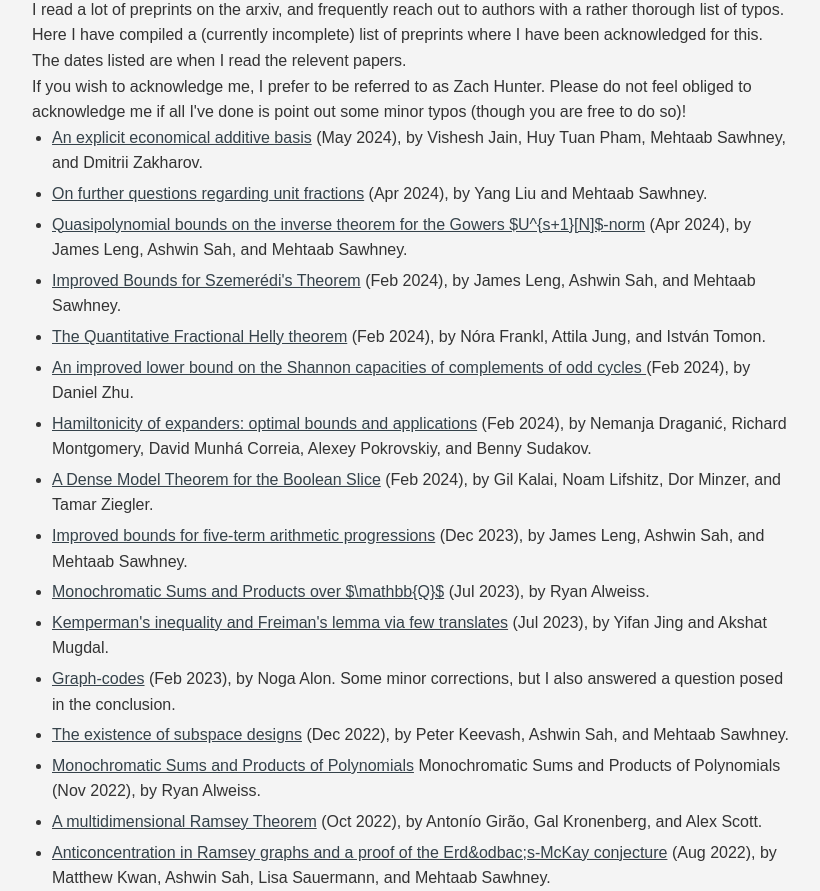
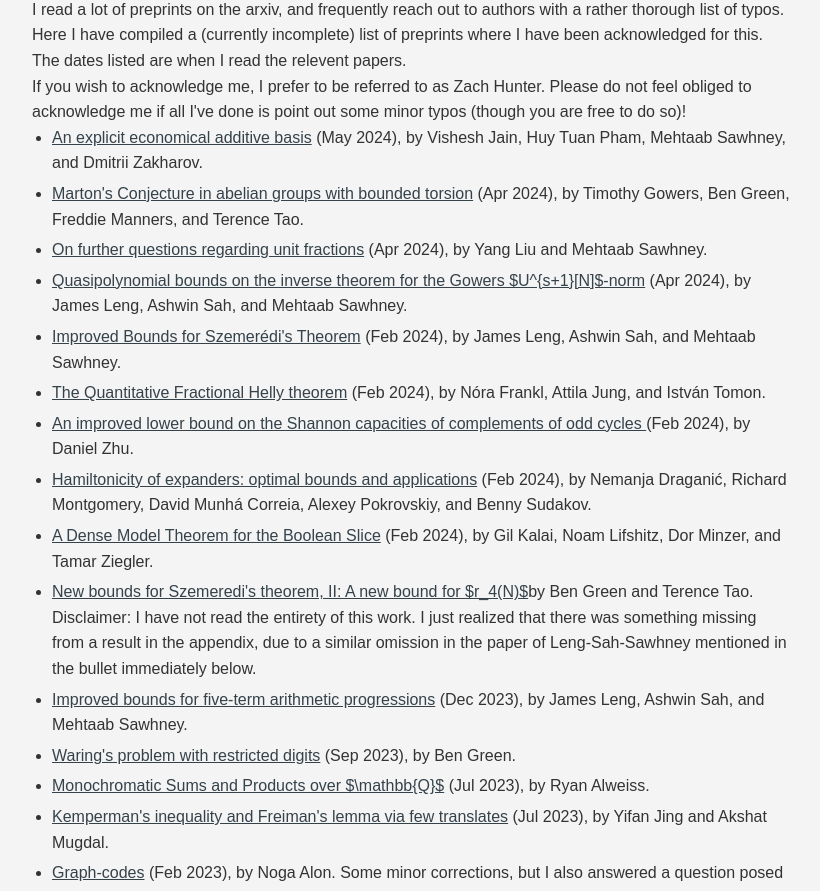
Before and after one commit to zachtalkmath/zach-hunter.github.io, a plain HTML site: page ack.html in a window 1280 px wide. Shown: the part 100-991 px from the top of the page, without its empty margins (228-1048 px from the left). Drawn offline with Linux system fonts and the light colour scheme.

Commit message:
Update ack.html

```diff
--- a/ack.html
+++ b/ack.html
@@ -22,6 +22,8 @@ Here I have compiled a (currently incomplete) list of preprints where I have bee
 
 <li><a href="https://arxiv.org/abs/2405.08650">An explicit economical additive basis</a> (May 2024), by Vishesh Jain, Huy Tuan Pham, Mehtaab Sawhney, and Dmitrii Zakharov.</li>
 
+<li><a href="https://arxiv.org/abs/2404.02244">Marton's Conjecture in abelian groups with bounded torsion</a> (Apr 2024), by Timothy Gowers, Ben Green, Freddie Manners, and Terence Tao.</li>
+
 <li><a href="https://arxiv.org/abs/2404.07113">On further questions regarding unit fractions</a> (Apr 2024), by Yang Liu and Mehtaab Sawhney.</li>
 
 <li><a href="https://arxiv.org/abs/2402.17994">Quasipolynomial bounds on the inverse theorem for the Gowers $U^{s+1}[N]$-norm</a> (Apr 2024), by James Leng, Ashwin Sah, and Mehtaab Sawhney.</li>
@@ -37,7 +39,11 @@ Here I have compiled a (currently incomplete) list of preprints where I have bee
 
 <li><a href="https://arxiv.org/abs/2402.05217">A Dense Model Theorem for the Boolean Slice</a> (Feb 2024), by Gil Kalai, Noam Lifshitz, Dor Minzer, and Tamar Ziegler.</li>
 
+<li><a href="https://arxiv.org/abs/math/0610604">New bounds for Szemeredi's theorem, II: A new bound for $r_4(N)$</a>by Ben Green and Terence Tao. Disclaimer: I have not read the entirety of this work. I just realized that there was something missing from a result in the appendix, due to a similar omission in the paper of Leng-Sah-Sawhney mentioned in the bullet immediately below.
+
 <li><a href="https://arxiv.org/abs/2312.10776">Improved bounds for five-term arithmetic progressions</a> (Dec 2023), by James Leng, Ashwin Sah, and Mehtaab Sawhney.</li>
+
+<li><a href="https://arxiv.org/abs/2309.09383">Waring's problem with restricted digits</a> (Sep 2023), by Ben Green.</li>
 
 <li><a href="https://arxiv.org/abs/2307.08901">Monochromatic Sums and Products over $\mathbb{Q}$</a> (Jul 2023), by Ryan Alweiss.</li>
 
```
